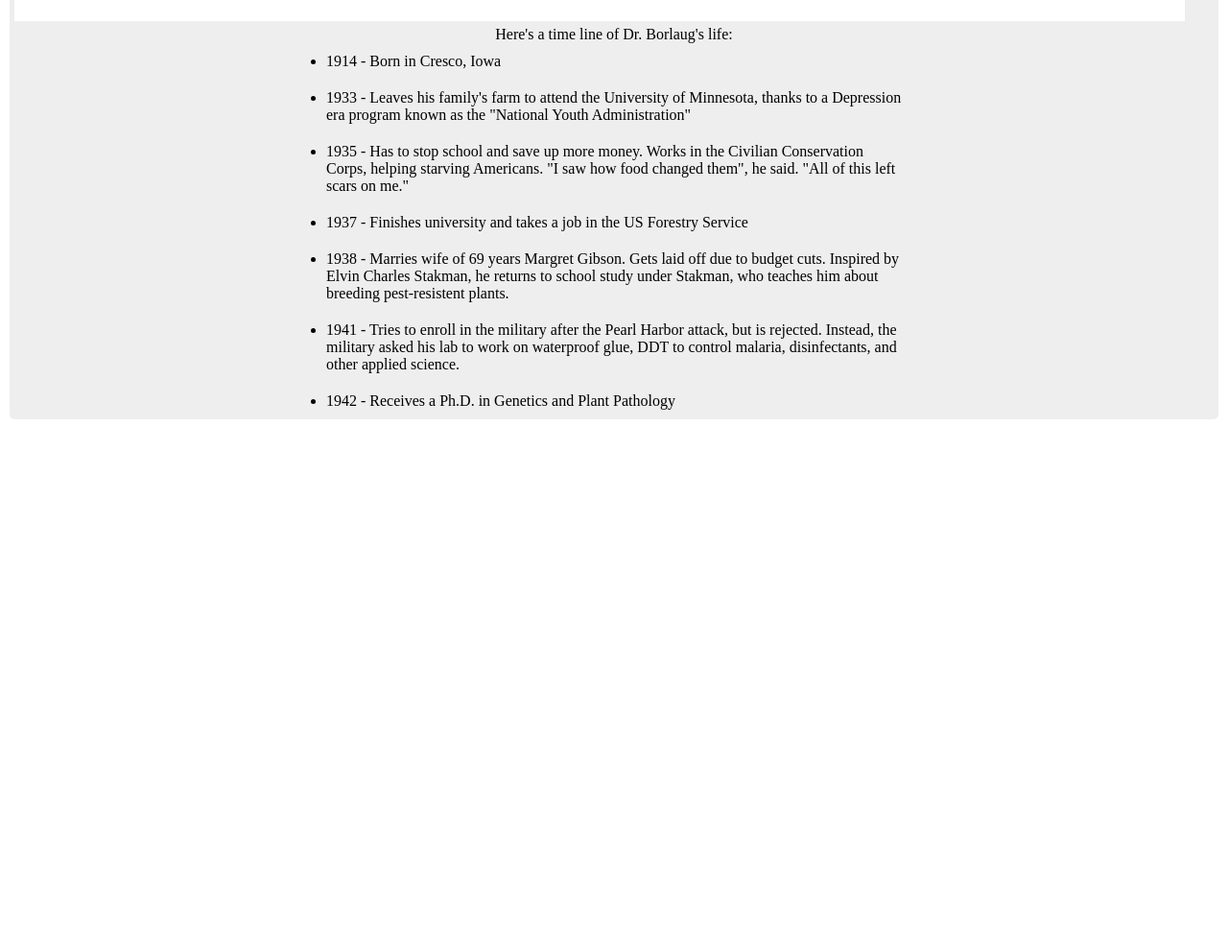
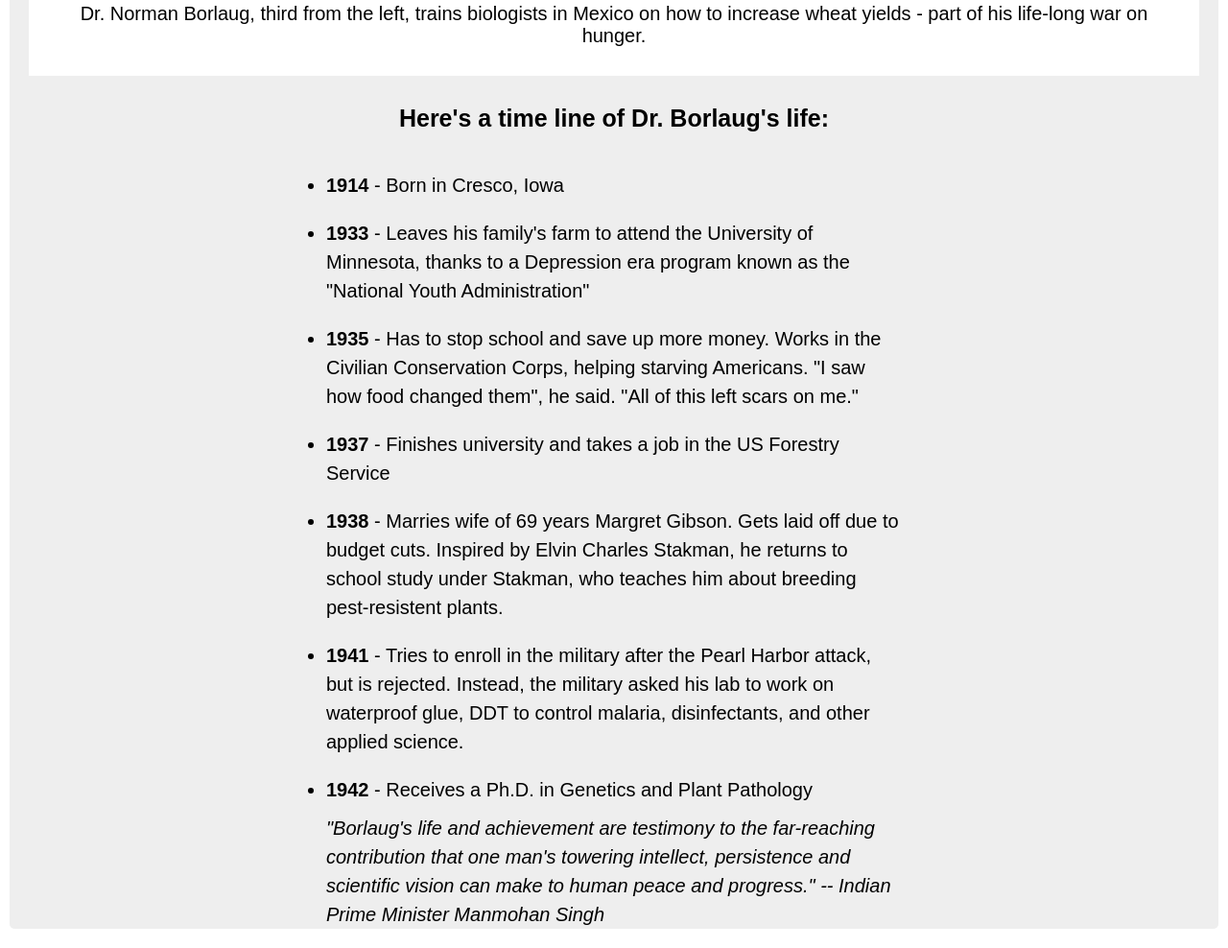
Before and after one commit to pavel281185/HTMLCSS_freeCodeCamp_ResponsiveWebDesign_TributePage, a plain HTML site: page index.html in a window 1280 px wide. Shown: the part 505-1493 px from the top of the page at 96% size. Before the commit the page ends 962 px from the top, so only its background shows below. Drawn offline with Linux system fonts and the light colour scheme.

Commit message:
tučně roky, další obsah

```diff
--- a/index.html
+++ b/index.html
@@ -18,29 +18,34 @@
           </figcaption>
         </figure>
       </div>
-      <p>Here's a time line of Dr. Borlaug's life:</p>
+      <p class="nadpis">Here's a time line of Dr. Borlaug's life:</p>
       <div class="container">
         <ul>
-          <li>1914 - Born in Cresco, Iowa</li>
+          <li><b>1914</b> - Born in Cresco, Iowa</li>
           <li>
-            1933 - Leaves his family's farm to attend the University of Minnesota, thanks to a Depression era program known as the "National Youth
-            Administration"
+            <b>1933</b> - Leaves his family's farm to attend the University of Minnesota, thanks to a Depression era program known as the "National
+            Youth Administration"
           </li>
           <li>
-            1935 - Has to stop school and save up more money. Works in the Civilian Conservation Corps, helping starving Americans. "I saw how food
-            changed them", he said. "All of this left scars on me."
+            <b>1935</b> - Has to stop school and save up more money. Works in the Civilian Conservation Corps, helping starving Americans. "I saw how
+            food changed them", he said. "All of this left scars on me."
           </li>
-          <li>1937 - Finishes university and takes a job in the US Forestry Service</li>
+          <li><b>1937</b> - Finishes university and takes a job in the US Forestry Service</li>
           <li>
-            1938 - Marries wife of 69 years Margret Gibson. Gets laid off due to budget cuts. Inspired by Elvin Charles Stakman, he returns to school
-            study under Stakman, who teaches him about breeding pest-resistent plants.
+            <b>1938</b> - Marries wife of 69 years Margret Gibson. Gets laid off due to budget cuts. Inspired by Elvin Charles Stakman, he returns to
+            school study under Stakman, who teaches him about breeding pest-resistent plants.
           </li>
           <li>
-            1941 - Tries to enroll in the military after the Pearl Harbor attack, but is rejected. Instead, the military asked his lab to work on
-            waterproof glue, DDT to control malaria, disinfectants, and other applied science.
+            <b>1941</b> - Tries to enroll in the military after the Pearl Harbor attack, but is rejected. Instead, the military asked his lab to work
+            on waterproof glue, DDT to control malaria, disinfectants, and other applied science.
           </li>
-          <li>1942 - Receives a Ph.D. in Genetics and Plant Pathology</li>
+          <li><b>1942</b> - Receives a Ph.D. in Genetics and Plant Pathology</li>
         </ul>
+        <i
+          >"Borlaug's life and achievement are testimony to the far-reaching contribution that one man's towering intellect, persistence and
+          scientific vision can make to human peace and progress."</i
+        >
+        <i>-- Indian Prime Minister Manmohan Singh</i>
       </div>
     </main>
   </body>
--- a/styles.css
+++ b/styles.css
@@ -2,6 +2,11 @@
   margin: 0;
   padding: 0;
   box-sizing: border-box;
+}
+
+body {
+  font-family: sans-serif;
+  font-size: 20px;
 }
 
 .main {
@@ -16,11 +21,9 @@
 
 .img-div {
   width: calc(100% - 40px);
-
-  margin: 0 auto;
+  margin: 20px auto;
   background-color: white;
   padding: 5px;
-  margin: 5px;
 }
 
 .image {
@@ -41,10 +44,22 @@ ul li {
   /* list-style: disc; */
   list-style-type: disc inside;
   padding: 10px 0px;
+  line-height: 30px;
 }
 
 .container {
   width: 600px;
   margin: 0 auto;
   text-align: left;
+  line-height: 30px;
 }
+
+.nadpis {
+  margin: 30px 0px;
+  font-size: 25px;
+  font-weight: 700;
+}
+
+i {
+  line-height: 30px;
+}
```
